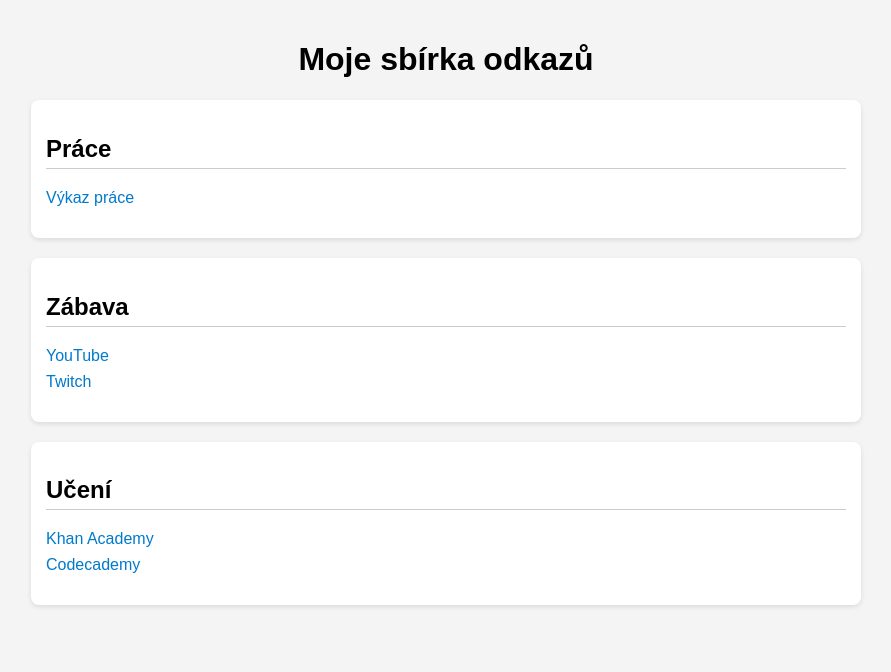
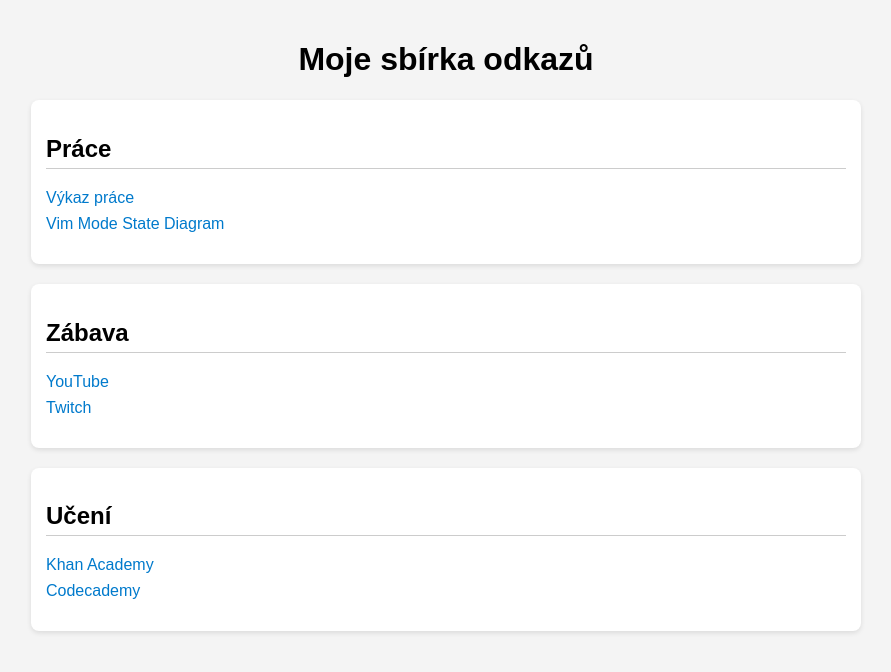
Before and after one commit to vpospichal/vpospichal.github.io, a Jekyll site: the page index.html, which Jekyll copies as it is, in a window 1280 px wide. Shown: the top 672 px of the page, without its empty margins (194-1085 px from the left). Built offline with Jekyll 4.4.1, drawn with Linux system fonts in a browser that asks for light colours.

Commit message:
Add Vim Mode State Diagram into index.html

```diff
--- a/index.html
+++ b/index.html
@@ -50,6 +50,7 @@
     <h2>Práce</h2>
     <ul class="links">
       <li><a href="vykaz.html">Výkaz práce</a></li>
+      <li><a href="vimModeStateDiagram.svg">Vim Mode State Diagram</a></li>
     </ul>
   </div>
 
```
